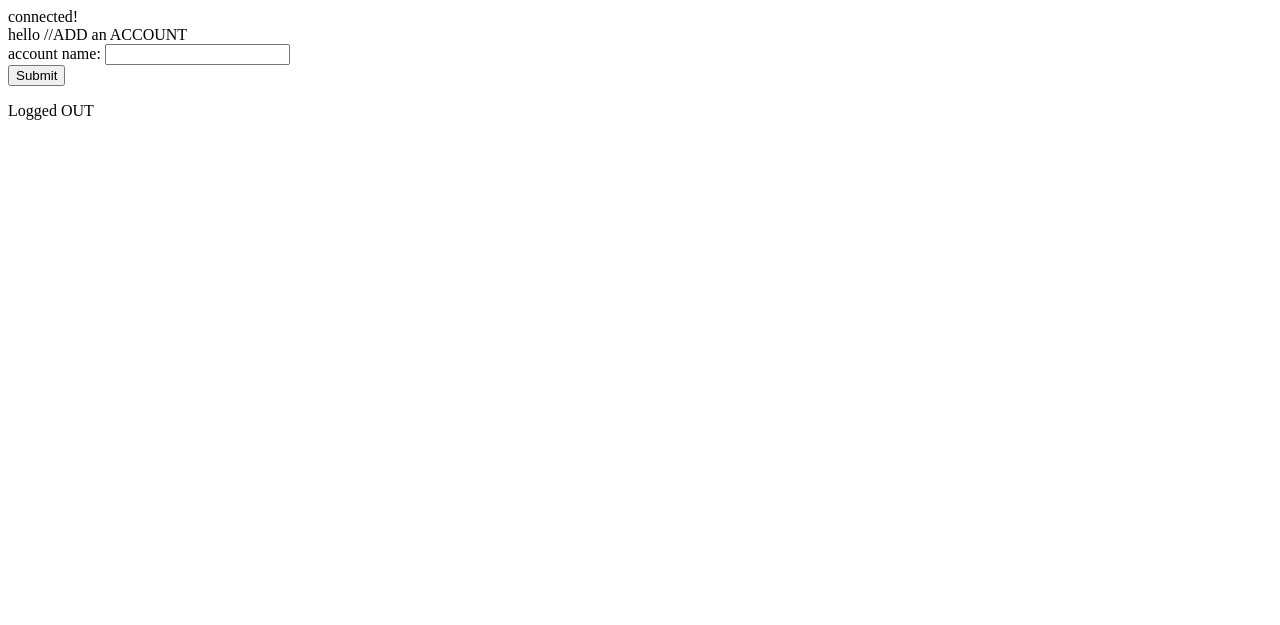
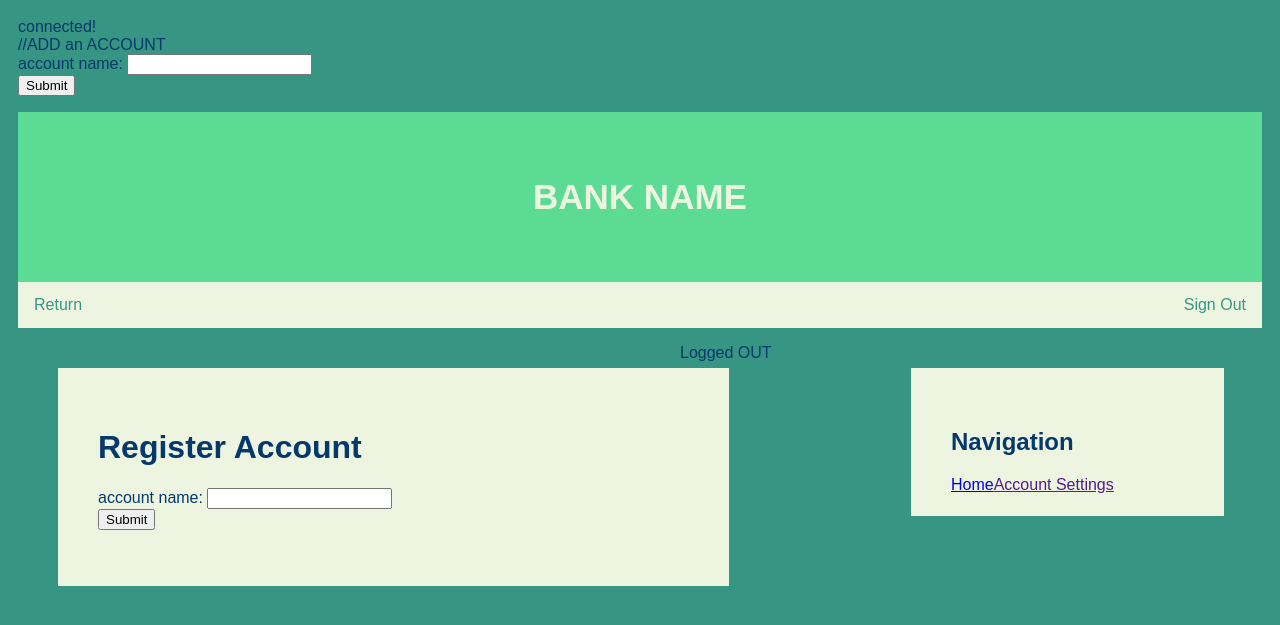
Before and after one commit to sabrinalugoa21/CMPE131PROJECT, a PHP site: page /addAccount.php in a window 1280 px wide. Shown: the top 625 px of the page. Run offline with PHP 8.4, Linux system fonts and the light colour scheme; data that the repository does not hold is empty.

Commit message:
added some front end to addAccoount.php

```diff
--- a/addAccount.php
+++ b/addAccount.php
@@ -11,7 +11,6 @@
   //sql to list accounts
   $query = "SELECT * FROM accounts";
   $result1 = mysqli_query($conn, $query);
-  echo "hello";
 
 
 /*BEGIN: ADD AN ACCOUNT*/
@@ -54,6 +53,51 @@
        </form>
   </body>
 </html>
+
+
+<html>
+  <head> <!This is the title of the webpage>
+    <meta charset="utf-8">
+    <title>Deposit</title>
+    <link rel="stylesheet" href="deposit.css">
+  </head>
+
+  <body>  <!This is the title page>
+      <div class = "row">
+          <div id = "grad1", class = "header"><h1>
+           <p class = "custom1"> BANK NAME</p>
+         </h1></div>
+          <div id = ""
+      		<div class="topnav">
+      			<a href="" style="float: right;"> Sign Out</a>
+      			<a href="userpage2.php" style="float: left;"> Return</a>
+      				</div>
+      			</div>
+
+          <div class = "rightcolumn">
+                <div class= "account">
+                       <h2> Navigation </h2>
+                       <a href="userpage2.php" style="float: left;"> Home</a>
+                       <a href= "" style= "float: left;"> Account Settings</a>
+                       <a href= "" style= "float: left;"> </a>
+                </div>
+          </div>
+
+            <div class = "leftcolumn">
+                  <div class = "column">
+                        <h1> Register Account</h1>
+                        <form action = "addAccount.php" method="post">
+                          <div class = "form-group">
+                            <label for = "acctName"> account name: </label>
+                            <input name = "acctName" type = "text">
+                          </div>
+                          <input type = "submit" name = "submit" id = "submit">
+                        </form>
+                       </div>
+                  </div>
+
+  </body>
+</html>
 <main>
       <?php
             if(isset($_SESSION['username'])){
```
